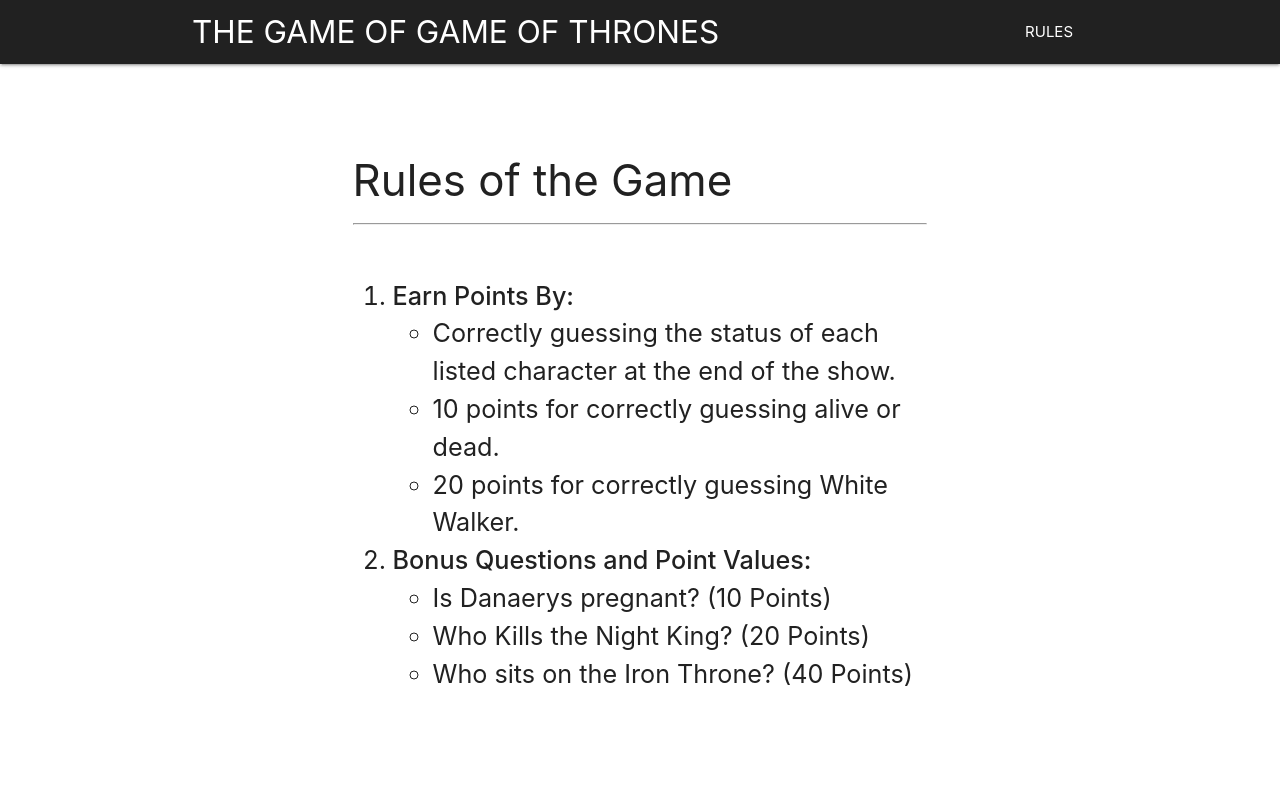
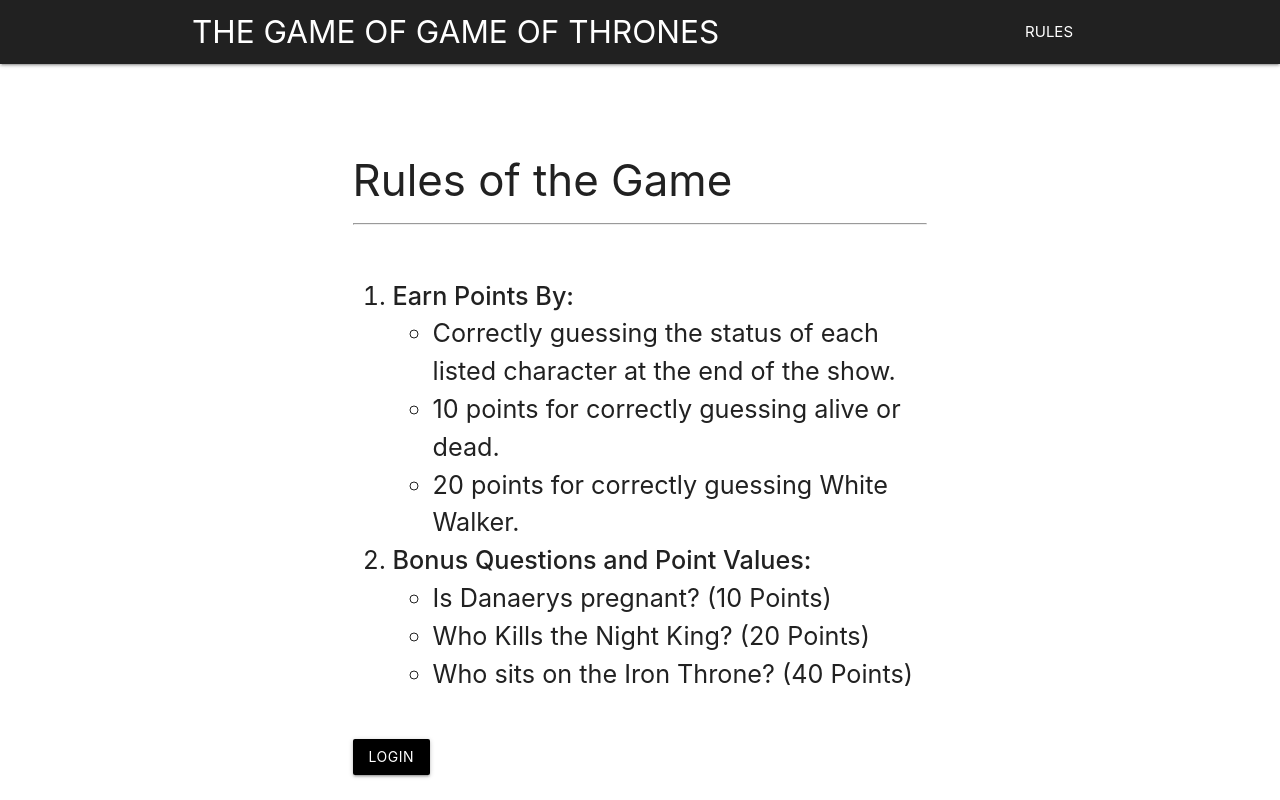
Before and after one commit to lwerner27/game-of-thrones-game, a Vue app: page /rules in a window 1280 px wide. Built offline with nearby package versions, Linux system fonts and the light colour scheme.

Commit message:
added login button to rules page when not logged in

```diff
--- a/src/views/Rules.vue
+++ b/src/views/Rules.vue
@@ -36,6 +36,13 @@
                     </router-link>
                 </div>
             </div>
+            <div class="row" v-if="!this.jwt">
+                <div class="col s12 m8 offset-m2">
+                    <router-link tag="button" to="/" class="btn black">
+                        Login
+                    </router-link>
+                </div>
+            </div>
         </div>
     </div>
 </template>
```
